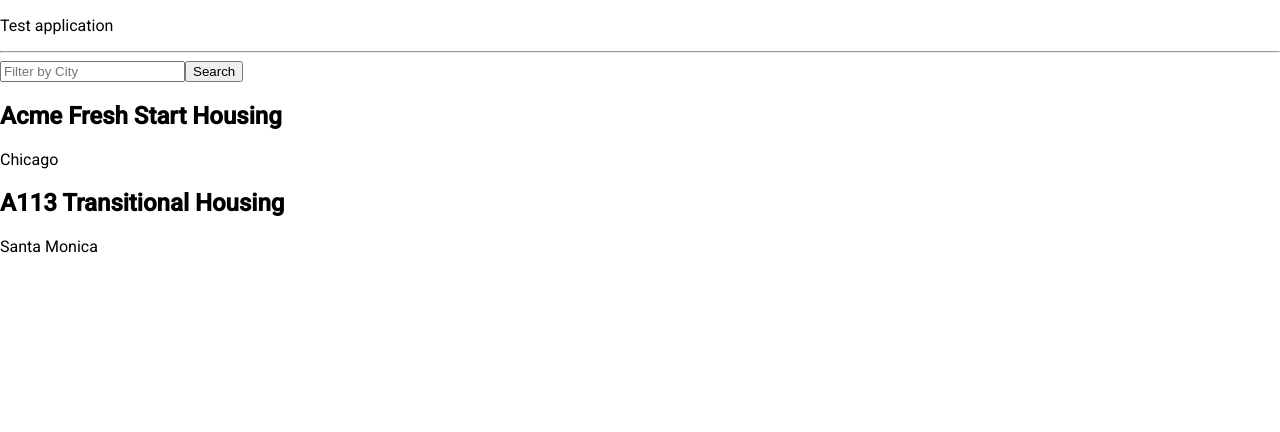
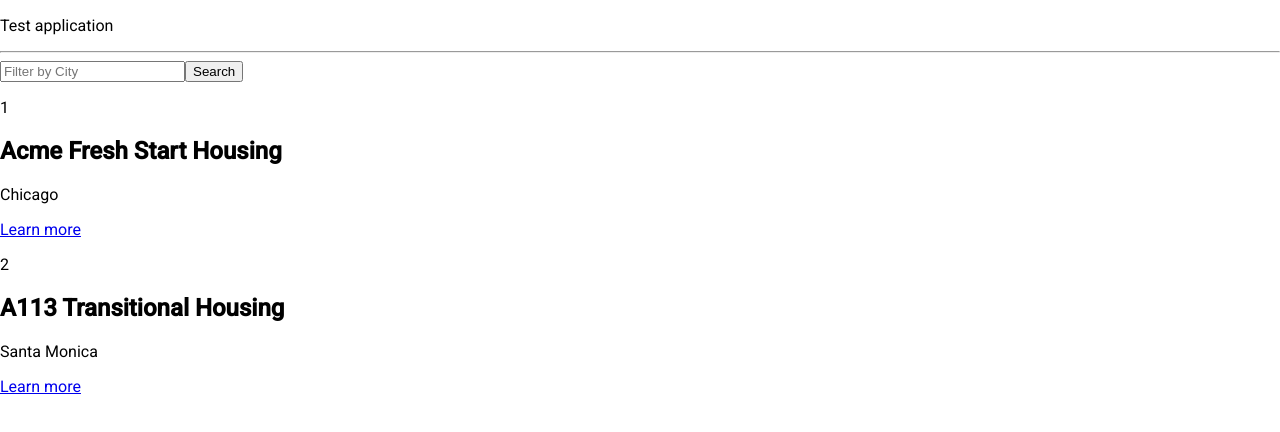
Before and after one commit to kskannandotwin/my-first-angular-app, an Angular app: page / in a window 1280 px wide. Shown: the top 432 px of the page. Built offline with nearby package versions, Linux system fonts and the light colour scheme.

Commit message:
02.12.2024-rin
completed

```diff
--- a/src/app/app.component.html
+++ b/src/app/app.component.html
@@ -4,6 +4,6 @@
     </header>
     <hr>
     <section>
-        <app-home></app-home>
+        <router-outlet></router-outlet>
     </section>
 </main>
--- a/src/app/app.component.ts
+++ b/src/app/app.component.ts
@@ -1,12 +1,10 @@
 import { Component } from '@angular/core';
 import { RouterOutlet } from '@angular/router';
-import { HomeComponent } from './home/home.component';
 
 @Component({
   selector: 'app-root',
   imports: [
-    // RouterOutlet,
-    HomeComponent
+    RouterOutlet
   ],
   templateUrl: './app.component.html',
   styleUrl: './app.component.css'
--- a/src/app/app.routes.ts
+++ b/src/app/app.routes.ts
@@ -1,6 +1,8 @@
 import { Routes } from '@angular/router';
 import { HomeComponent } from './home/home.component';
+import { DetailsComponent } from './details/details.component';
 
 export const routes: Routes = [
-    { path: '', component: HomeComponent }
+    { path: '', component: HomeComponent, title: 'Home Page' },
+    { path: 'details/:id', component: DetailsComponent, title: 'Details Page' }
 ];
--- /dev/null
+++ b/src/app/details/details.component.html
@@ -0,0 +1 @@
+<p>details works! {{ housingLocationId }}</p>
--- /dev/null
+++ b/src/app/details/details.component.ts
@@ -0,0 +1,20 @@
+import { CommonModule } from '@angular/common';
+import { Component, inject } from '@angular/core';
+import { ActivatedRoute } from '@angular/router';
+
+@Component({
+  selector: 'app-details',
+  imports: [
+    CommonModule
+  ],
+  templateUrl: './details.component.html',
+  styleUrl: './details.component.css'
+})
+export class DetailsComponent {
+  route: ActivatedRoute = inject(ActivatedRoute);
+  housingLocationId = 0;
+
+  constructor() {
+    this.housingLocationId = Number(this.route.snapshot.paramMap.get('id'));
+  }
+}
--- a/src/app/home/home.component.ts
+++ b/src/app/home/home.component.ts
@@ -15,10 +15,12 @@ import { CommonModule } from '@angular/common';
 export class HomeComponent {
   housingLocationList: HousingLocation[] = [
     {
+      id: 1,
       name: 'Acme Fresh Start Housing',
       city: 'Chicago'
     },
     {
+      id: 2,
       name: 'A113 Transitional Housing',
       city: 'Santa Monica'
     }
--- a/src/app/housing-location.ts
+++ b/src/app/housing-location.ts
@@ -1,4 +1,5 @@
 export interface HousingLocation {
+    id: number,
     name: string,
     city: string
 }
--- a/src/app/housing-location/housing-location.component.html
+++ b/src/app/housing-location/housing-location.component.html
@@ -1,4 +1,6 @@
 <section>
+    <p>{{ housingLocation.id }}</p>
     <h2>{{ housingLocation.name }}</h2>
     <p>{{ housingLocation.city }}</p>
+    <a [routerLink]="['/details', housingLocation.id]">Learn more</a>
 </section>
--- a/src/app/housing-location/housing-location.component.ts
+++ b/src/app/housing-location/housing-location.component.ts
@@ -1,9 +1,10 @@
 import { Component, Input } from '@angular/core';
 import { HousingLocation } from '../housing-location';
+import { RouterModule } from '@angular/router';
 
 @Component({
   selector: 'app-housing-location',
-  imports: [],
+  imports: [RouterModule],
   templateUrl: './housing-location.component.html',
   styleUrl: './housing-location.component.css'
 })
```
Also changed, not shown: src/app/details/details.component.css (added), 1 other file (tests, documents, lock files or other folders).
